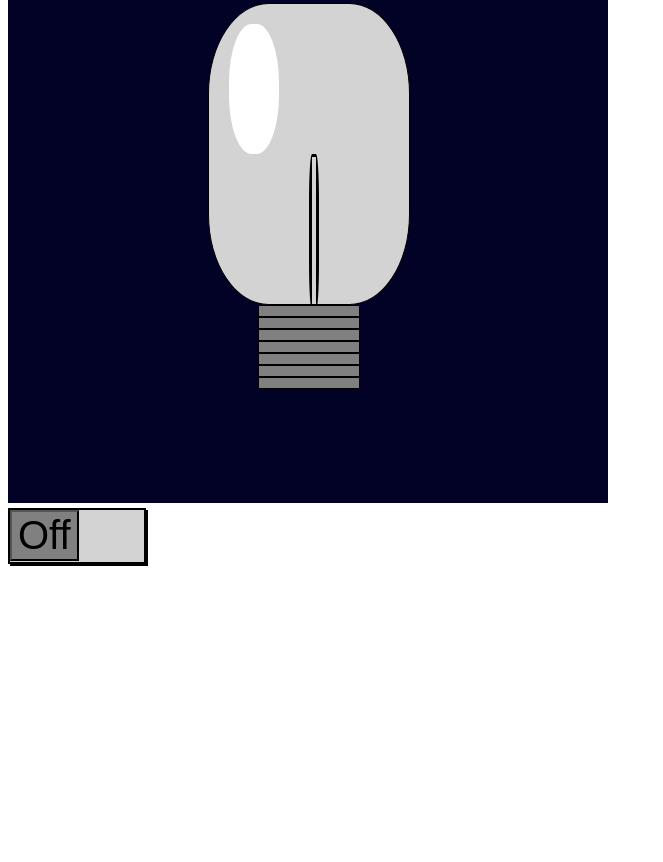
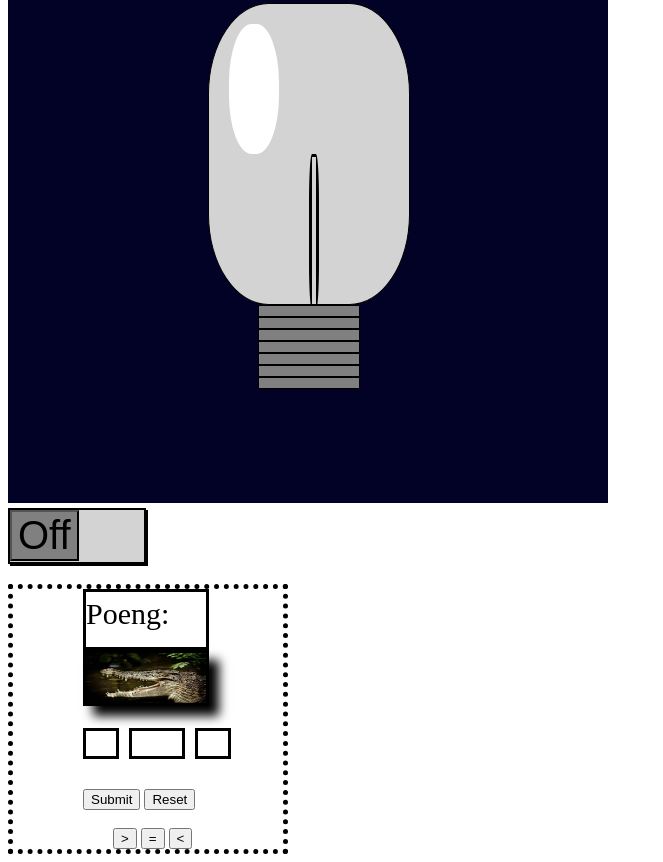
Before and after one commit to christopheralstermo/introd, a plain HTML site: page index.html in a window 1280 px wide. Shown: the part 1636-2498 px from the top of the page, without its empty margins (0-663 px from the left). Before the commit the page ends 2208 px from the top, so only its background shows below. Drawn offline with Linux system fonts and the light colour scheme.

Commit message:
et nytt fett spill på plass

```diff
--- a/index.html
+++ b/index.html
@@ -157,6 +157,16 @@
             border-radius: 45%;
         }
 
+/*---------------------------------thecrock-----------------------------*/
+
+        #display2 {
+            border: solid;
+            height: 25px;
+            width: 50px;
+            margin: 0px 10px 10px 10px;
+            text-align: center;
+            margin-bottom: 30px;
+        }
 
 
         </style>
@@ -278,6 +288,32 @@
 
 <div style="border: solid 2px; width: 134px; height: 52px ;margin-top: 5px; background-color: lightgray; box-shadow: 2px 2px 0px;">
     <button onclick="lysBryter()" class="lysBryter1" id="lysBryter">Off</button>
+</div>
+
+ <!------------------------------------------- theCrock ------------------------------------------------>
+
+ <div style="border: dotted 5px; width: 200px; padding-left: 70px; margin-top: 20px;">
+    <div style="display: flex; border: solid; width: 120px;">
+        <div style="width: 88px; height: 50px; font-size: 30px; padding-top: 5px;">Poeng:</div>
+        <div id="poeng" style="font-size: 30px; font-size: 30px; padding-top: 8px;"></div>
+    </div>
+
+    <img src="theCrock.jpg" style="border: solid; width: 120px; height: 50px;"><br><br>
+
+    <div style="display: flex;">
+        <div id="venstre" style="width: 30px; height: 25px; border: solid; text-align: center;"></div>
+
+        <!-- <input id="display" readonly><br><br> -->
+        <div id="display2"></div>
+
+        <div id="høyre" style="width: 30px; height: 25px; border: solid; text-align: center;"></div>
+    </div>
+
+    <button onclick="textBoxen()">Submit</button>
+    <button onclick="randomNumber()">Reset</button><br><br>
+    <button id="venstre" onclick="valg(this)" style="margin-left: 30px;">&gt;</button>
+    <button id="midten" onclick="valg(this)">&#61;</button>
+    <button id="høyre" onclick="valg(this)">&lt;</button>
 </div>
 
 
@@ -625,6 +661,85 @@ function testToggle() {
             }
         }
 
+//----------------------------------------THECROCK-------------------------------
+
+
+
+        const poeng = document.getElementById('poeng');
+        let displayCrock = document.getElementById('display2')
+        let venstreBox = document.getElementById('venstre');
+        let midtBox = document.getElementById('midten');
+        let høyreBox = document.getElementById('høyre');
+
+        const poengListe = []
+
+        function valg(element) {
+            if(element.id == "venstre"){
+                document.getElementById('display2').innerHTML = "&gt;"
+            }
+            else if(element.id == "midten"){
+                document.getElementById('display2').innerHTML = "="
+                console.log(display.innerHTML)
+            }
+            else{
+                document.getElementById('display2').innerHTML = "&lt;"
+            }
+        }
+
+        function randomNumber(){
+            displayCrock.innerHTML = ""
+            let tall2 = Math.floor(Math.random()*10 + 1);
+            let tall1 = Math.floor(Math.random()*10 + 1);
+            venstreBox.innerHTML = tall1;
+            høyreBox.innerHTML = tall2;
+
+        }
+
+        function textBoxen(){
+            let venstre = venstreBox.innerHTML
+            let høyre = høyreBox.innerHTML
+
+
+
+            if(venstre > høyre && displayCrock.innerHTML == "&gt;"){
+                poeng.innerHTML = 1
+                poengListe.push(Number(poeng.innerHTML))
+                let sum = 0
+                for (let i = 0; i < poengListe.length; i++) {sum += poengListe[i]}
+
+                poeng.innerHTML = sum
+            }
+
+            else if(venstre < høyre && displayCrock.innerHTML == "&lt;"){
+                poeng.innerHTML = 1
+                poengListe.push(Number(poeng.innerHTML))
+                let sum = 0
+                for (let i = 0; i < poengListe.length; i++) {sum += poengListe[i]}
+
+                poeng.innerHTML = sum
+            }
+
+            else if( venstre == høyre && displayCrock.innerHTML == "="){
+                poeng.innerHTML = 1
+                poengListe.push(Number(poeng.innerHTML))
+                let sum = 0
+                for (let i = 0; i < poengListe.length; i++) {sum += poengListe[i]}
+
+                poeng.innerHTML = sum
+            }
+
+            else{
+                poeng.innerHTML = -1
+                poengListe.push(Number(poeng.innerHTML))
+                let sum = 0
+                for (let i = 0; i < poengListe.length; i++) {sum += poengListe[i]}
+
+                poeng.innerHTML = sum
+            }
+
+
+        }
+
 
 </script>
 </body>
```
Also changed, not shown: theCrock.jpg (added).
